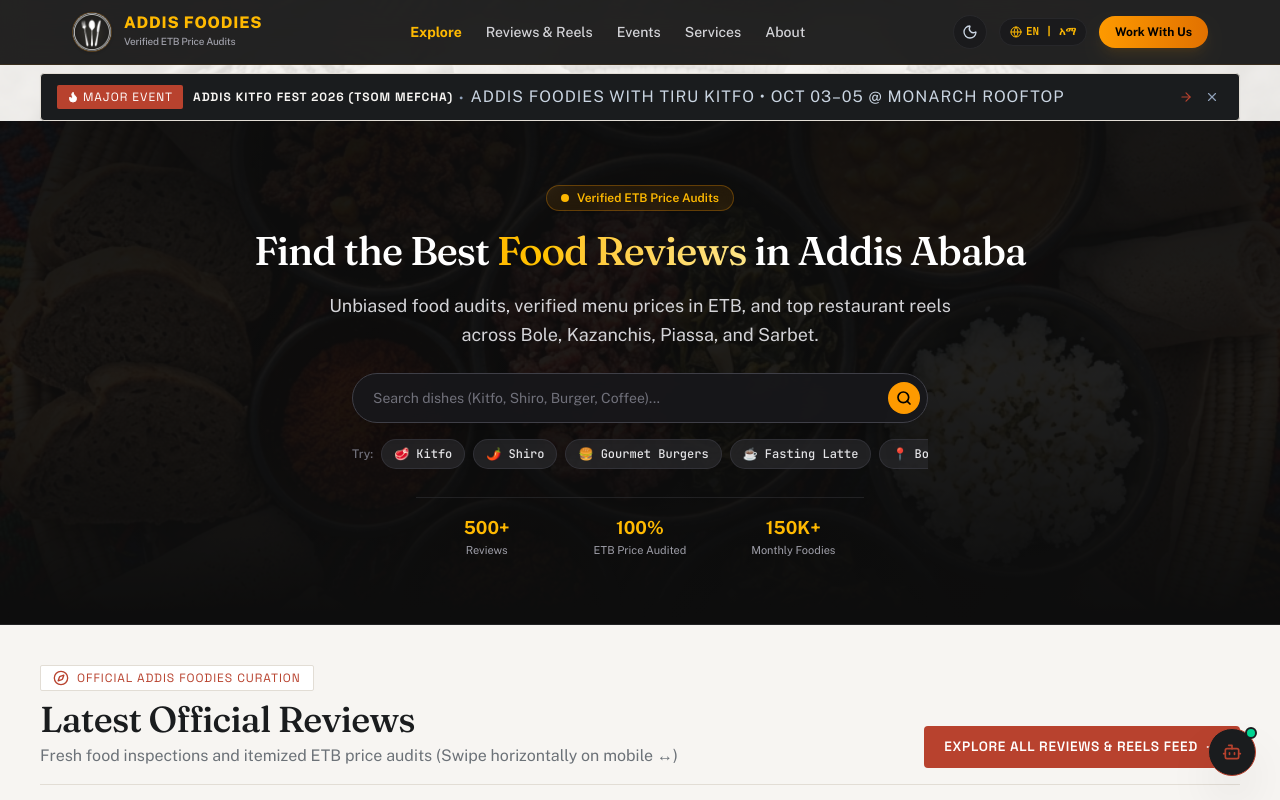
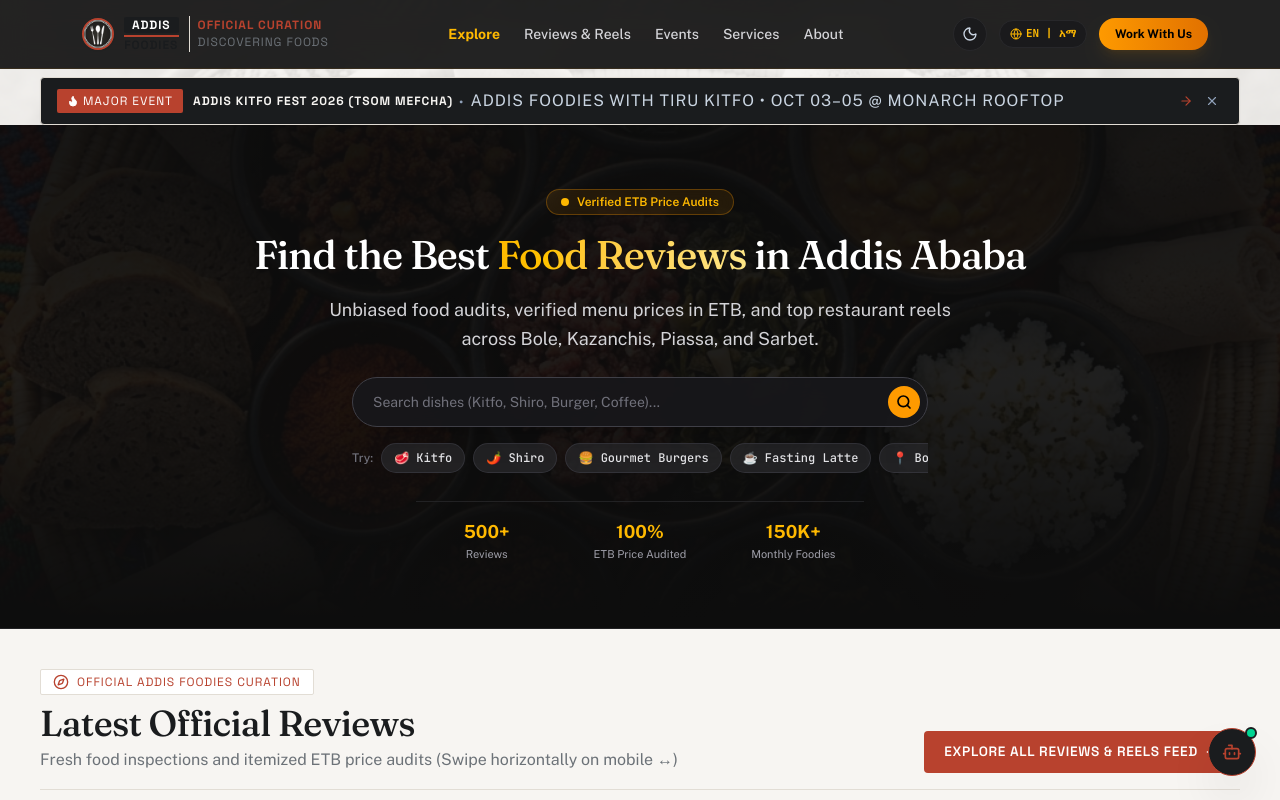
Before and after one commit to Moss-kk/Addis_Foodie, a Next.js app: page / in a window 1280 px wide. Shown: the top 800 px of the page. Built offline with nearby package versions, Linux system fonts and the light colour scheme.

Commit message:
fix: restore original signature Addis Foodies brand mark logo in Header

```diff
--- a/src/components/Header.tsx
+++ b/src/components/Header.tsx
@@ -19,26 +19,10 @@ export default function Header() {
     <header className="sticky top-0 z-40 bg-[#0d0d0d]/90 backdrop-blur-md border-b border-amber-500/10 px-4 md:px-8 py-3 transition-all max-w-full overflow-x-hidden">
       <div className="site-container mx-auto flex items-center justify-between gap-3">
 
-        {/* Brand Logo & Subtitle */}
-        <Link href="/" className="flex items-center gap-3 group shrink-0">
-          <div className="relative w-9 h-9 md:w-10 md:h-10 rounded-full overflow-hidden border border-amber-500/30 group-hover:border-amber-400 transition shadow-sm bg-slate-900 flex items-center justify-center">
-            <Image
-              src="/images/logo.png"
-              alt="Addis Foodies Logo"
-              fill
-              className="object-cover"
-              sizes="40px"
-            />
-          </div>
-          <div className="flex flex-col">
-            <span className="font-extrabold tracking-wider text-amber-400 text-sm md:text-base block leading-none">
-              ADDIS FOODIES
-            </span>
-            <span className="text-[10px] text-zinc-400 font-medium tracking-tight mt-0.5">
-              Verified ETB Price Audits
-            </span>
-          </div>
-        </Link>
+        {/* Brand Logo */}
+        <div className="flex items-center gap-2">
+          <AddisFoodieLogo diluted={true} />
+        </div>
 
         {/* Desktop Nav Links */}
         <nav className="hidden md:flex items-center gap-6 text-sm font-medium text-zinc-300">
```
